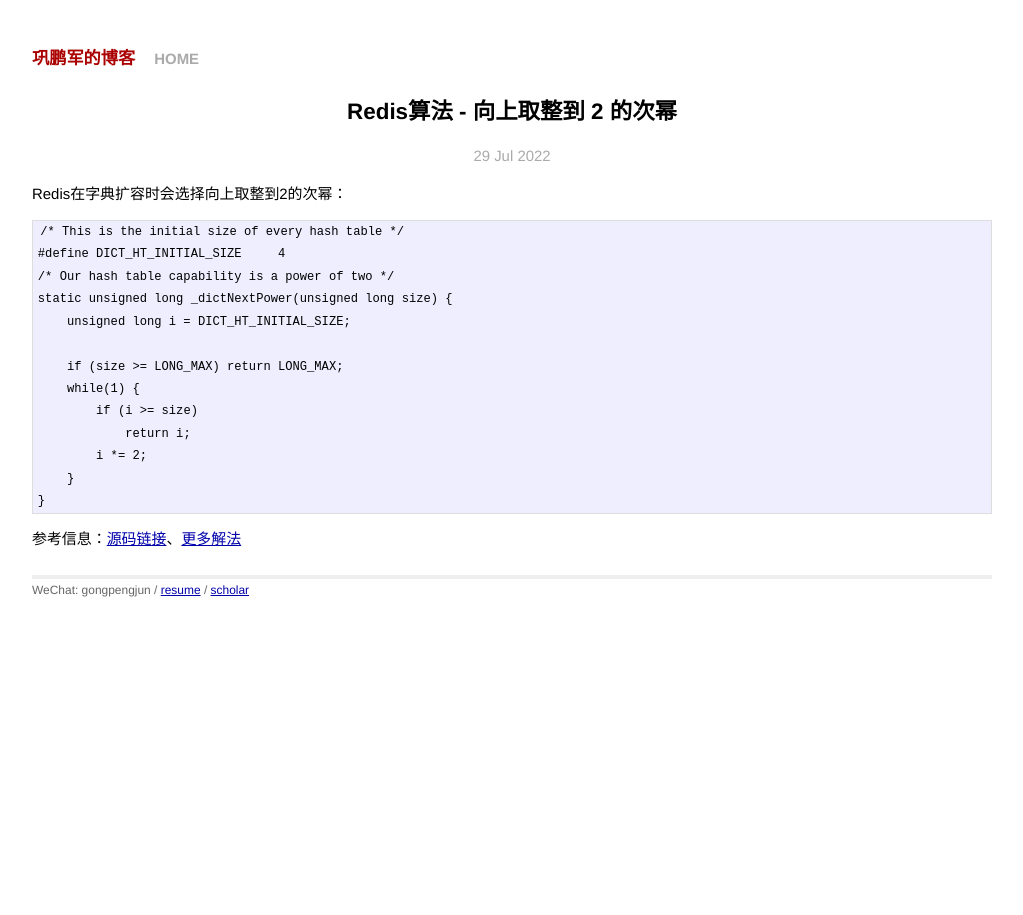
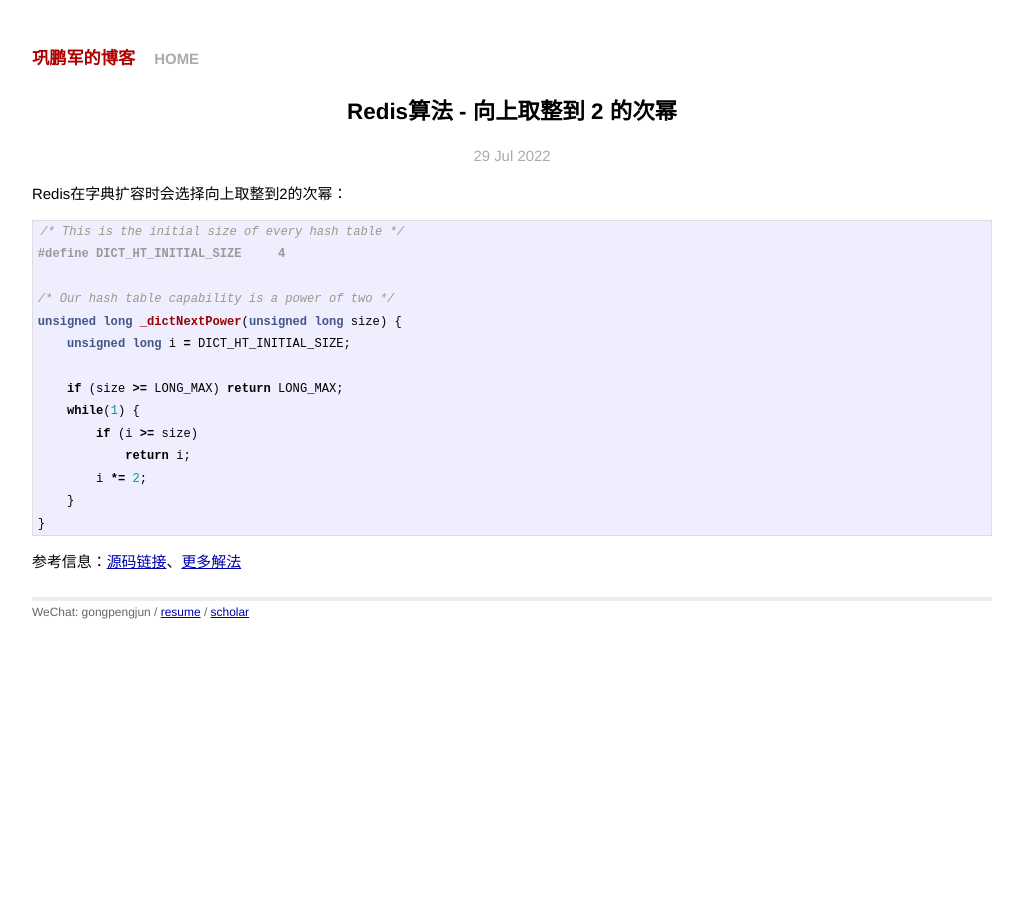
Before and after one commit to gongpengjun/gongpengjun.github.io, a Jekyll site: the page built from _posts/2022-07-29-redis-next-power.markdown, in a window 1280 px wide. Shown: the whole page, without its empty margins (128-1151 px from the left). Built offline with Jekyll 4.4.1, drawn with Linux system fonts in a browser that asks for light colours.

Commit message:
优化代码展示

````diff
--- a/_posts/2022-07-29-redis-next-power.markdown
+++ b/_posts/2022-07-29-redis-next-power.markdown
@@ -7,11 +7,12 @@ categories: Storage Redis
 
 Redis在字典扩容时会选择向上取整到2的次幂：
 
-```language:c
+```c
 /* This is the initial size of every hash table */
 #define DICT_HT_INITIAL_SIZE     4
+
 /* Our hash table capability is a power of two */
-static unsigned long _dictNextPower(unsigned long size) {
+unsigned long _dictNextPower(unsigned long size) {
     unsigned long i = DICT_HT_INITIAL_SIZE;
 
     if (size >= LONG_MAX) return LONG_MAX;
````
